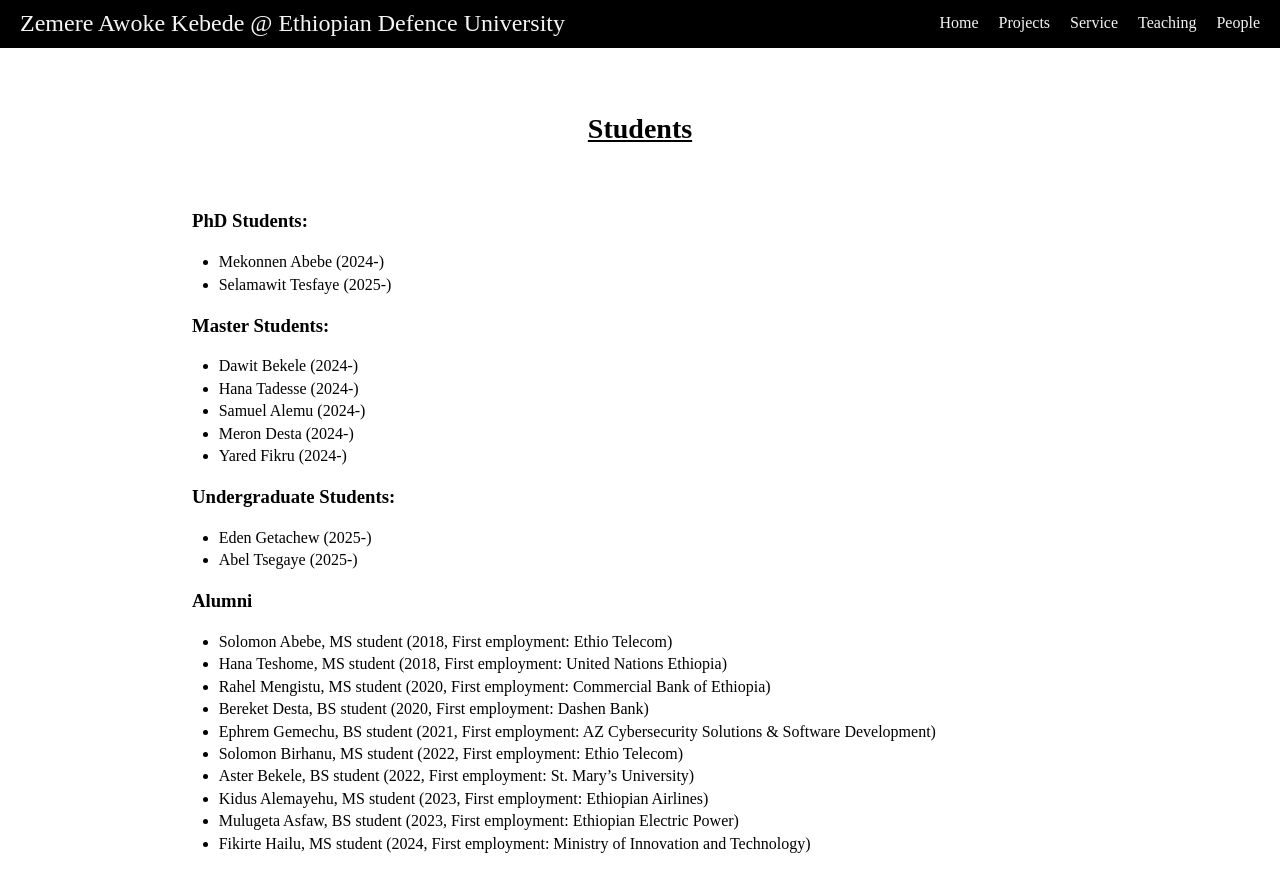
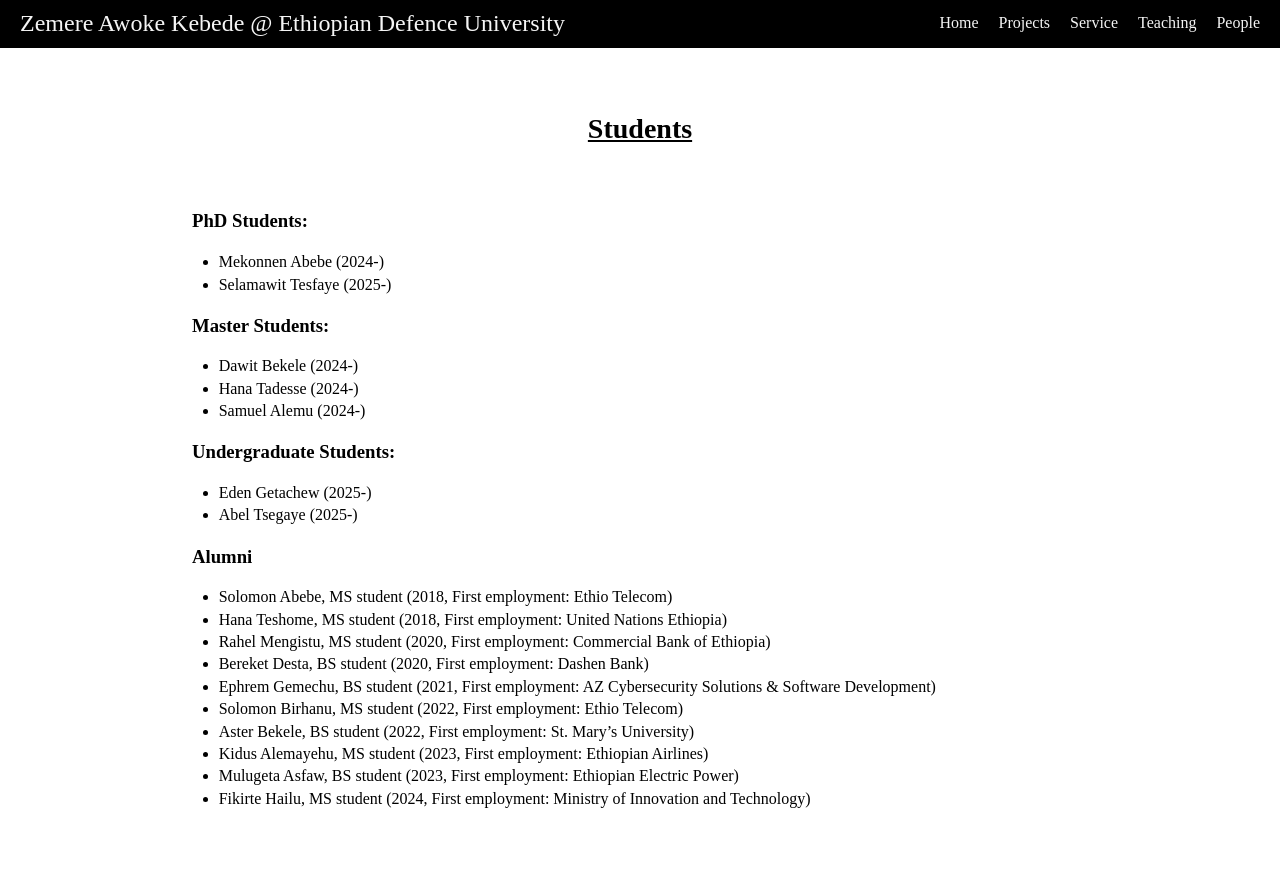
Before and after one commit to zemere-awoke/zemere-awoke.github.io, a Jekyll site: the page built from people.md, in a window 1280 px wide. Shown: the top 892 px of the page. Built offline with Jekyll 4.4.1, drawn with Linux system fonts in a browser that asks for light colours.

Commit message:
Update people.md

```diff
--- a/people.md
+++ b/people.md
@@ -14,8 +14,6 @@ permalink: /people/
 - Dawit Bekele (2024-)
 - Hana Tadesse (2024-)
 - Samuel Alemu (2024-)
-- Meron Desta (2024-)
-- Yared Fikru (2024-)
 
 ### Undergraduate Students:
 
```
